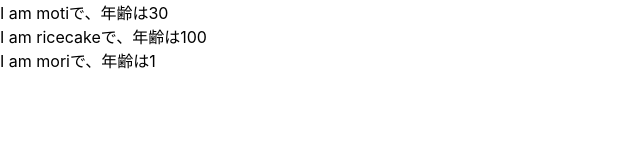
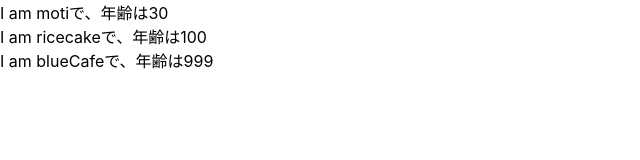
Before and after one commit to orange0227jas/ud-react-redux-s20201202, a React (Create React App) app: page / in a window 1280 px wide. Shown: the top 160 px of the page, without its empty margins (0-640 px from the left). Built offline with nearby package versions, Linux system fonts and the light colour scheme.

Commit message:
learn prop-types

```diff
--- a/src/App.js
+++ b/src/App.js
@@ -1,4 +1,5 @@
 import React from 'react';
+import PropTypes from 'prop-types';
 
 // class App extends Component {
 //   render (){
@@ -16,8 +17,8 @@ import React from 'react';
 const App = () => {
   const profiles =[
     {name:"moti" ,age: 30},
-    {name:"ricecake" ,age: 100},
-    {name:"mori"},
+    {name:"ricecake" ,age:100},
+    {name:"blueCafe" ,age:999},
   ]
   return (
     <>
@@ -37,9 +38,10 @@ const Moti = (props) => {
   return <div>I am {name}で、年齢は{age}</div>
 }
 
-Moti.defaultProps ={
-  age:1
- }
-//空の場合に適用される。
+Moti.propTypes ={
+  name: PropTypes.string,
+  age:PropTypes.number.isRequired
+}
+//isRequiredは空白だった場合に検知できる。
 
 export default App;
```
